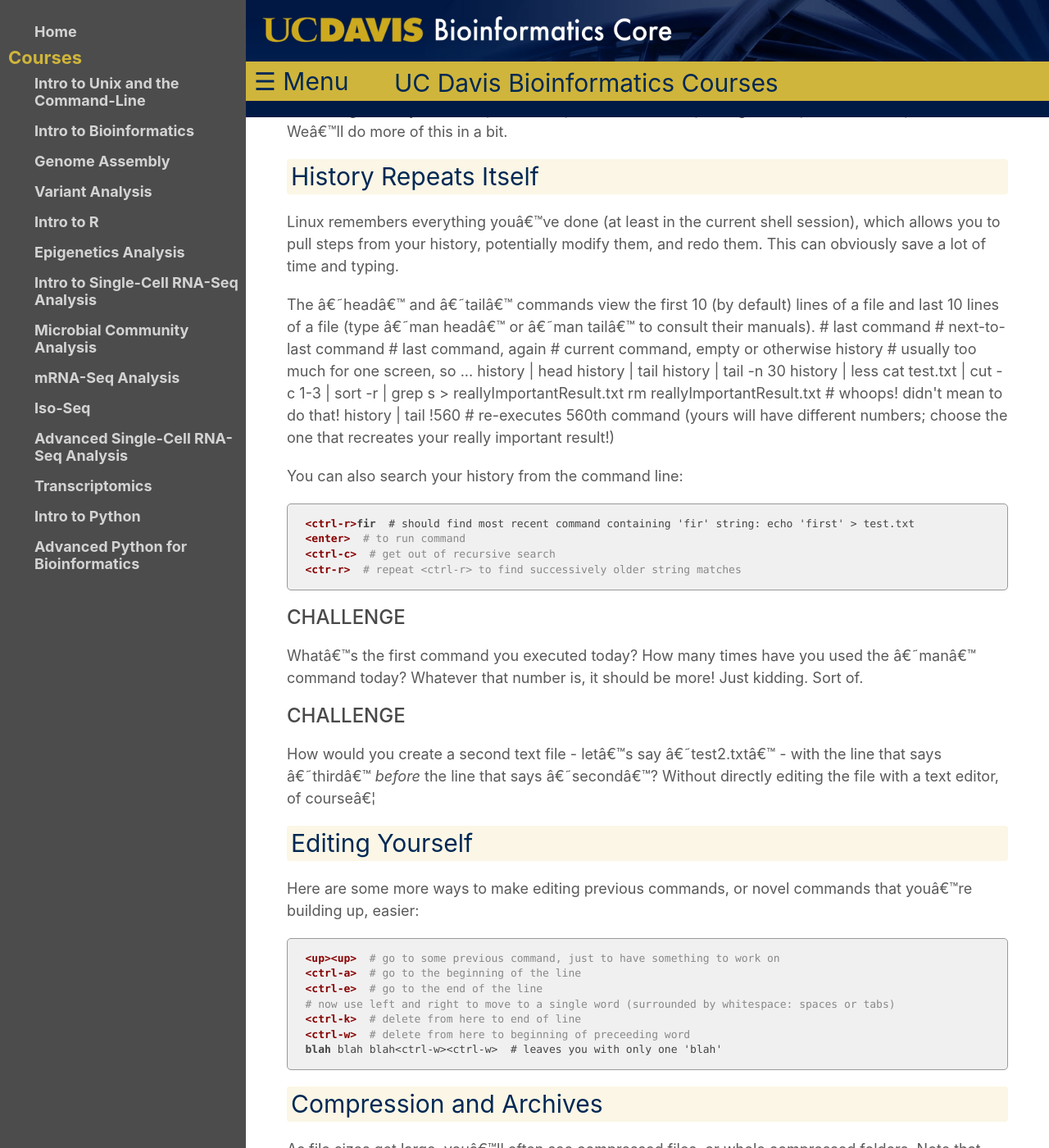
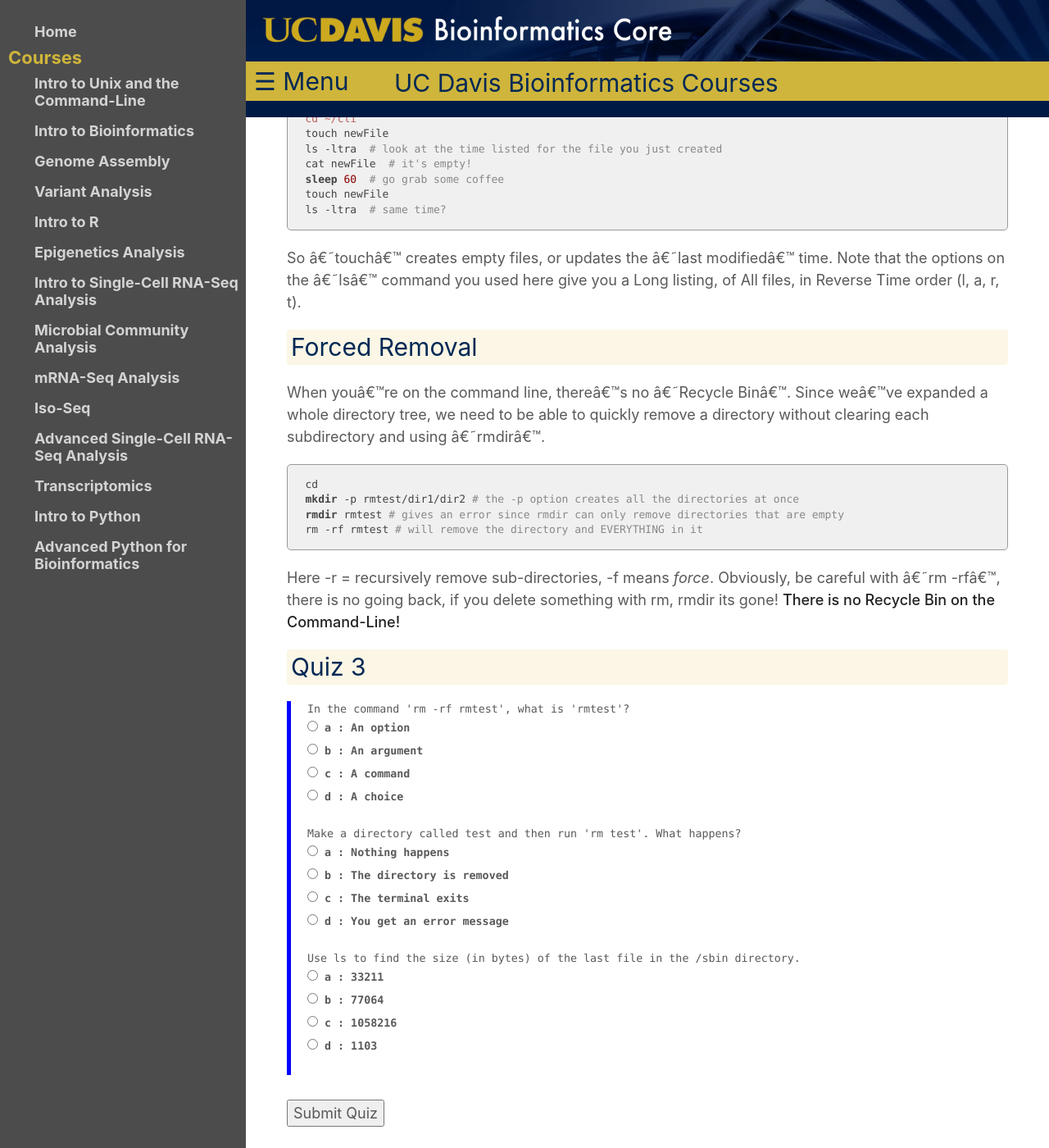
Before and after one commit to ucdavis-bioinformatics-training/courses, a Jekyll site: the page built from CLI_Intro/command-line-intro.md, in a window 1280 px wide and 1400 px high, scrolled down 12238 px. Shown: the whole window at 82% size. Built offline with Jekyll 4.4.1, drawn with Linux system fonts in a browser that asks for light colours; our own code applies the rules of GitHub Pages for plain Markdown files; some of the changed text lies outside the part shown.

Commit message:
updating intro cli

```diff
--- a/CLI_Intro/command-line-intro.md
+++ b/CLI_Intro/command-line-intro.md
@@ -82,10 +82,10 @@
 6. Getting Around (cd)
 7. Absolute and Relative Paths
 8. Tab Completion
-9. Create and Destroy (echo, cat, rm, rmdir)
-10. Piping and Redirection (\|, >, >>, cut, sort, grep)
-11. History Repeats Itself (history, head, tail, <up arrow>)
-12. Editing Yourself (Ctrl-A, Ctrl-E, Ctrl-K, Ctrl-W)
+9. History Repeats Itself (history, head, tail, <up arrow>)
+10. Editing Yourself (Ctrl-A, Ctrl-E, Ctrl-K, Ctrl-W)
+11. Create and Destroy (echo, cat, rm, rmdir)
+12. Piping and Redirection (\|, >, >>, cut, sort, grep)
 13. Compressions and Archives (tar, gzip, gunzip)
 14. Forced Removal (rm -R)
 15. BASH Wildcard Characters (?, *, find, environment variables($), quotes/ticks)
@@ -141,33 +141,6 @@
 
 <img src="figures/cli_figure4.png" alt="cli_figure4" width="800px"/>
 
-## Directory Structure
-
-Absolute path: always starts with ”/”
-
-/share/workshop/msettles/cli
-
-the folder (or file) cli in the folder msettles in the folder workship in the folder share from root.
-
-Relative path: always relative to our current location.
-
-_a single dot (.) refers to the current directory_
-_two dots (..) refers to the directory one level up_
-
-<img src="figures/cli_figure2.png" alt="cli_figure2" width="500px"/>
-
-Usually, /home is where the user accounts reside, ie. user’s 'home' directory.
-For example, for a user that has a username of “msettles”: their home directory is /home/msettles
-It is the directory that a user is located after starting a new shell or logging into a remote server .
-
-The tilde (~) is a short form of a user’s home directory.
-
-## Syntax of a command
-
-* A command plus the required parameters/arguments
-* The separator used in issuing a command is space, number of spaces does not matter
-
-<img src="figures/cli_figure3.png" alt="cli_figure3" width="800px"/>
 
 ## Command Line Basics
 
@@ -190,7 +163,7 @@
 
     sleep 1000  # wait for 1000 seconds!
 
-Use Ctrl-c (shows as '^C' in the terminal) to exit (kill) a command. In some cases, a different key sequence is required (Ctrl-d). Note that anything including and after a "#" symbol is ignored, i.e. a comment.
+Use Ctrl-c (shows as '^C' in the terminal) to exit (kill) a command. In some cases, a different key sequence is required (Ctrl-d). Note that anything including and after a "#" symbol is ignored, i.e. a comment. **So in all the commands below, you do not have to type anything including and past a "#".**
 
 
 #### Options
@@ -199,17 +172,17 @@
 
     ls -R /
 
-Lists directories and files *recursively*. how do I know which options do what?
+Lists directories and files *recursively*. This will be a very long output, so use Ctrl-C to break out of it. Sometimes you have to press Ctrl-C many times to get the terminal to recognize it. In order to know which options do what, you can use the manual pages. To look up a command in the manual pages type "man" and then the command name. So to look up the options for "ls", type:
 
     man ls
 
-Navigate this page using the up and down arrow keys, PageUp and PageDown, q to quit. In this manual page, find the following options, and then try those commands.
+Navigate this page using the up and down arrow keys, PageUp and PageDown, and then use q to quit out of the manual. In this manual page, find the following options, quit the page, and then try those commands. You could even open another terminal, log in again, and run manual commands in that terminal.
 
-    ls -l # Not specifying a directory means that the current directory will be used
-    ls -a
-    ls -l -a
-    ls -la  # option 'smushing' ... when no values need specifying
-    ls -ltrha
+    ls -l /share/genomes/GENCODE/GRCm38.p6/ # long format, gives permission values, owner, group, size, time, and name
+    ls -a /share/genomes/GENCODE/GRCm38.p6/
+    ls -l -a /share/genomes/GENCODE/GRCm38.p6/
+    ls -la  /share/genomes/GENCODE/GRCm38.p6/ # option 'smushing' ... when no values need specifying
+    ls -ltrha /share/genomes/GENCODE/GRCm38.p6/
 
 And finally adding color:
 
@@ -225,6 +198,34 @@
     alias ll='ls -lah'
     ll
 
+
+## Directory Structure
+
+Absolute path: always starts with ”/” - the root folder
+
+/share/workshop/msettles/cli
+
+the folder (or file) "cli" in the folder "msettles" in the folder "workshop" in the folder "share" from the root folder.
+
+Relative path: always relative to our current location.
+
+_a single dot (.) refers to the current directory_
+_two dots (..) refers to the directory one level up_
+
+<img src="figures/cli_figure2.png" alt="cli_figure2" width="500px"/>
+
+Usually, /home is where the user accounts reside, ie. users' 'home' directories.
+For example, for a user that has a username of “msettles”: their home directory is /home/msettles
+It is the directory that a user starts in after starting a new shell or logging into a remote server.
+
+The tilde (~) is a short form of a user’s home directory.
+
+## Syntax of a command
+
+* A command plus the required parameters/arguments
+* The separator used in issuing a command is space, number of spaces does not matter
+
+<img src="figures/cli_figure3.png" alt="cli_figure3" width="800px"/>
 
 ## Quiz 1
 
@@ -356,7 +357,7 @@
     correctAnswer: "a"
   },
   {
-    question: "What happens if you press tab once without any command?",
+    question: "What happens if you press tab twice quickly without any command?",
     answers: {
       a: "Nothing happens",
       b: "Shows a listing of everything in the current directory",
@@ -381,6 +382,43 @@
 submitButton2.addEventListener('click', function() {showResults(myQuestions2, quizContainer2, resultsContainer2);});
 </script>
 
+## History Repeats Itself
+
+Linux remembers everything you've done (at least in the current shell session), which allows you to pull steps from your history, potentially modify them, and redo them. This can obviously save a lot of time and typing.
+
+The 'head' and 'tail' commands view the first 10 (by default) lines of a file and last 10 lines of a file (type 'man head' or 'man tail' to consult their manuals).
+    <up arrow>  # last command
+    <up>  # next-to-last command
+    <down>  # last command, again
+    <down>  # current command, empty or otherwise
+    history  # usually too much for one screen, so ...
+    history | head # we discuss pipes (the vertical bar) below
+    history | tail
+    history | less # use 'q' to exit less
+    ls -l
+    pwd
+    history | tail
+    !560  # re-executes 560th command (yours will have different numbers; choose the one that recreates your really important result!)
+
+    ## Editing Yourself
+
+Here are some more ways to make editing previous commands, or novel commands that you're building up, easier:
+
+    <up><up>  # go to some previous command, just to have something to work on
+    <ctrl-a>  # go to the beginning of the line
+    <ctrl-e>  # go to the end of the line
+    # now use left and right to move to a single word (surrounded by whitespace: spaces or tabs)
+    <ctrl-k>  # delete from here to end of line
+    <ctrl-w>  # delete from here to beginning of preceeding word
+    blah blah blah<ctrl-w><ctrl-w>  # leaves you with only one 'blah'
+
+You can also search your history from the command line:
+
+    <ctrl-r>fir  # should find most recent command containing 'fir' string: echo 'first' > test.txt
+    <enter>  # to run command
+    <ctrl-c>  # get out of recursive search
+    <ctr-r>  # repeat <ctrl-r> to find successively older string matches
+
 ## Create and Destroy
 
 We already learned one command that will create a file, touch. Lets create a folder in /share/workshop for you to work in and then another directory cli. We will use the environment variable $USER, that contains your username.
@@ -420,20 +458,78 @@
 
 So 'touch' creates empty files, or updates the 'last modified' time. Note that the options on the 'ls' command you used here give you a Long listing, of All files, in Reverse Time order (l, a, r, t).
 
+## Forced Removal
+
+When you're on the command line, there's no 'Recycle Bin'. Since we've expanded a whole directory tree, we need to be able to quickly remove a directory without clearing each subdirectory and using 'rmdir'.
+
+    cd
+    mkdir -p rmtest/dir1/dir2 # the -p option creates all the directories at once
+    rmdir rmtest # gives an error since rmdir can only remove directories that are empty
+    rm -rf rmtest # will remove the directory and EVERYTHING in it
+
+Here -r = recursively remove sub-directories, -f means *force*. Obviously, be careful with 'rm -rf', there is no going back, if you delete something with rm, rmdir its gone! **There is no Recycle Bin on the Command-Line!**
+
+## Quiz 3
+
+<div id="quiz3" class="quiz"></div>
+<button id="submit3">Submit Quiz</button>
+<div id="results3" class="output"></div>
+<script>
+quizContainer3 = document.getElementById('quiz3');
+resultsContainer3 = document.getElementById('results3');
+submitButton3 = document.getElementById('submit3');
+
+myQuestions3 = [
+  {
+    question: "In the command 'rm -rf rmtest', what is 'rmtest'?",
+    answers: {
+      a: "An option",
+      b: "An argument",
+      c: "A command",
+      d: "A choice"
+    },
+    correctAnswer: "b"
+  },
+  {
+    question: "Make a directory called test and then run 'rm test'. What happens?",
+    answers: {
+      a: "Nothing happens",
+      b: "The directory is removed",
+      c: "The terminal exits",
+      d: "You get an error message"
+    },
+    correctAnswer: "d"
+  },
+  {
+    question: "Use ls to find the size (in bytes) of the last file in the /sbin directory.",
+    answers: {
+      a: "33211",
+      b: "77064",
+      c: "1058216",
+      d: "1103"
+    },
+    correctAnswer: "b"
+  }
+];
+
+buildQuiz(myQuestions3, quizContainer3);
+submitButton3.addEventListener('click', function() {showResults(myQuestions3, quizContainer3, resultsContainer3);});
+</script>
+
 ## Piping and Redirection
 
 Pipes ('\|') allow commands to hand output to other commands, and redirection characters ('>' and '>>') allow you to put output into files.
 
     echo 'first' > test.txt
-    cat test.txt
+    cat test.txt # outputs the contents of the file to the terminal
     echo 'second' > test.txt
     cat test.txt
     echo 'third' >> test.txt
     cat test.txt
 
-The '>' character redirects output of a command that would normally go to the screen instead into a specified file. '>' replaces, '>>' appends.
+The '>' character redirects output of a command that would normally go to the screen instead into a specified file. '>' overwrites the file, '>>' appends to the file.
 
-cuts character one to three, from every line, from file 'test.txt'
+The 'cut' command pieces of lines from a file line by line. This command cuts characters 1 to 3, from every line, from file 'test.txt'
 
     cut -c 1-3 test.txt
 
@@ -441,57 +537,12 @@
 
     cat test.txt | cut -c 1-3
 
-pipes cat to cut to sort (-r means reverse order sort), and then grep searches for pattern ('s') matches.
+This pipes cat to cut to sort (-r means reverse order sort), and then grep searches for pattern ('s') matches (i.e. for any line where an 's' appears anywhere on the line.)
 
     cat test.txt | cut -c 1-3 | sort -r
     cat test.txt | cut -c 1-3 | sort -r | grep s
 
 This is a great way to build up a set of operations while inspecting the output of each step in turn. We'll do more of this in a bit.
-
-## History Repeats Itself
-
-Linux remembers everything you've done (at least in the current shell session), which allows you to pull steps from your history, potentially modify them, and redo them. This can obviously save a lot of time and typing.
-
-The 'head' and 'tail' commands view the first 10 (by default) lines of a file and last 10 lines of a file (type 'man head' or 'man tail' to consult their manuals).
-    <up arrow>  # last command
-    <up>  # next-to-last command
-    <down>  # last command, again
-    <down>  # current command, empty or otherwise
-    history  # usually too much for one screen, so ...
-    history | head
-    history | tail
-    history | tail -n 30
-    history | less
-    cat test.txt | cut -c 1-3 | sort -r | grep s > reallyImportantResult.txt
-    rm reallyImportantResult.txt  # whoops! didn't mean to do that!
-    history | tail
-    !560  # re-executes 560th command (yours will have different numbers; choose the one that recreates your really important result!)
-
-You can also search your history from the command line:
-
-    <ctrl-r>fir  # should find most recent command containing 'fir' string: echo 'first' > test.txt
-    <enter>  # to run command
-    <ctrl-c>  # get out of recursive search
-    <ctr-r>  # repeat <ctrl-r> to find successively older string matches
-
-### CHALLENGE
-
-What's the first command you executed today? How many times have you used the 'man' command today? Whatever that number is, it should be more! Just kidding. Sort of.
-
-### CHALLENGE
-
-How would you create a second text file - let's say 'test2.txt' - with the line that says 'third' *before* the line that says 'second'? Without directly editing the file with a text editor, of course...
-
-## Editing Yourself
-Here are some more ways to make editing previous commands, or novel commands that you're building up, easier:
-
-    <up><up>  # go to some previous command, just to have something to work on
-    <ctrl-a>  # go to the beginning of the line
-    <ctrl-e>  # go to the end of the line
-    # now use left and right to move to a single word (surrounded by whitespace: spaces or tabs)
-    <ctrl-k>  # delete from here to end of line
-    <ctrl-w>  # delete from here to beginning of preceeding word
-    blah blah blah<ctrl-w><ctrl-w>  # leaves you with only one 'blah'
 
 
 ## Compression and Archives
@@ -521,20 +572,10 @@
 
 Note that, unlike Windows, linux does not depend on file extensions to determine file behavior. So you could name a tarball 'fish.puppy' and the extract command above should work just fine. The only thing that should be different is that tab-completion doesn't work within the 'tar' command if it doesn't see the 'correct' file extension.
 
-## Forced Removal
-
-When you're on the command line, there's no 'Recycle Bin'. Since we've expanded a whole directory tree, we need to be able to quickly remove a directory without clearing each subdirectory and using 'rmdir'.
-
-    rm -rf PhiX
-
-Here -r = recursively remove sub-directories, -f means *force*. We actually want to use those directories, so un-archive them again!
-
-Obviously, be careful with 'rm -rf', there is no going back, if you delete something with rm, rmdir its gone!
-
 
 ## BASH Wildcard Characters
 
-When we want to specify or operate on sets of files all at once.
+We can use 'wildcard characters' when we want to specify or operate on sets of files all at once.
 
     ls ?hiX/Illumina
 
@@ -542,12 +583,12 @@
 
     ls PhiX/Illumina/RTA/Sequence/*/*.fa
 
-list all .fa files a few directories down. So, '?' fills in for zero or one character, '\*' fills in for zero or more characters. find can be used to locate files of a server form.
+list all files ending in '.fa' a few directories down. So, '?' fills in for zero or one character, '\*' fills in for zero or more characters. The 'find' command can be used to locate files using a similar form.
 
     find . -name "*.f*"
     find . -name "*.f?"
 
-how are this different from the previous command?
+how is this different from the previous ls commands?
 
 #### Quick Note About the Quote(s)
 
@@ -562,6 +603,55 @@
     echo `$VRBL`  # tries to execute a command with the name *someText*
     newVRBL=`echo $VRBL`
     echo $newVRBL
+
+
+## Quiz 4
+
+<div id="quiz4" class="quiz"></div>
+<button id="submit4">Submit Quiz</button>
+<div id="results4" class="output"></div>
+<script>
+quizContainer4 = document.getElementById('quiz4');
+resultsContainer4 = document.getElementById('results4');
+submitButton4 = document.getElementById('submit4');
+
+myQuestions4 = [
+  {
+    question: "In the command 'rm -rf rmtest', what is 'rmtest'?",
+    answers: {
+      a: "An option",
+      b: "An argument",
+      c: "A command",
+      d: "A choice"
+    },
+    correctAnswer: "b"
+  },
+  {
+    question: "Make a directory called test and then run 'rm test'. What happens?",
+    answers: {
+      a: "Nothing happens",
+      b: "The directory is removed",
+      c: "The terminal exits",
+      d: "You get an error message"
+    },
+    correctAnswer: "d"
+  },
+  {
+    question: "Use ls to find the size (in bytes) of the last file in the /sbin directory.",
+    answers: {
+      a: "33211",
+      b: "77064",
+      c: "1058216",
+      d: "1103"
+    },
+    correctAnswer: "b"
+  }
+];
+
+buildQuiz(myQuestions4, quizContainer4);
+submitButton4.addEventListener('click', function() {showResults(myQuestions4, quizContainer4, resultsContainer4);});
+</script>
+
 
 ## Manipulation of a FASTA File
 
```
Also changed, not shown: other parts of CLI_Intro/command-line-intro.md (+3 -3 lines).
